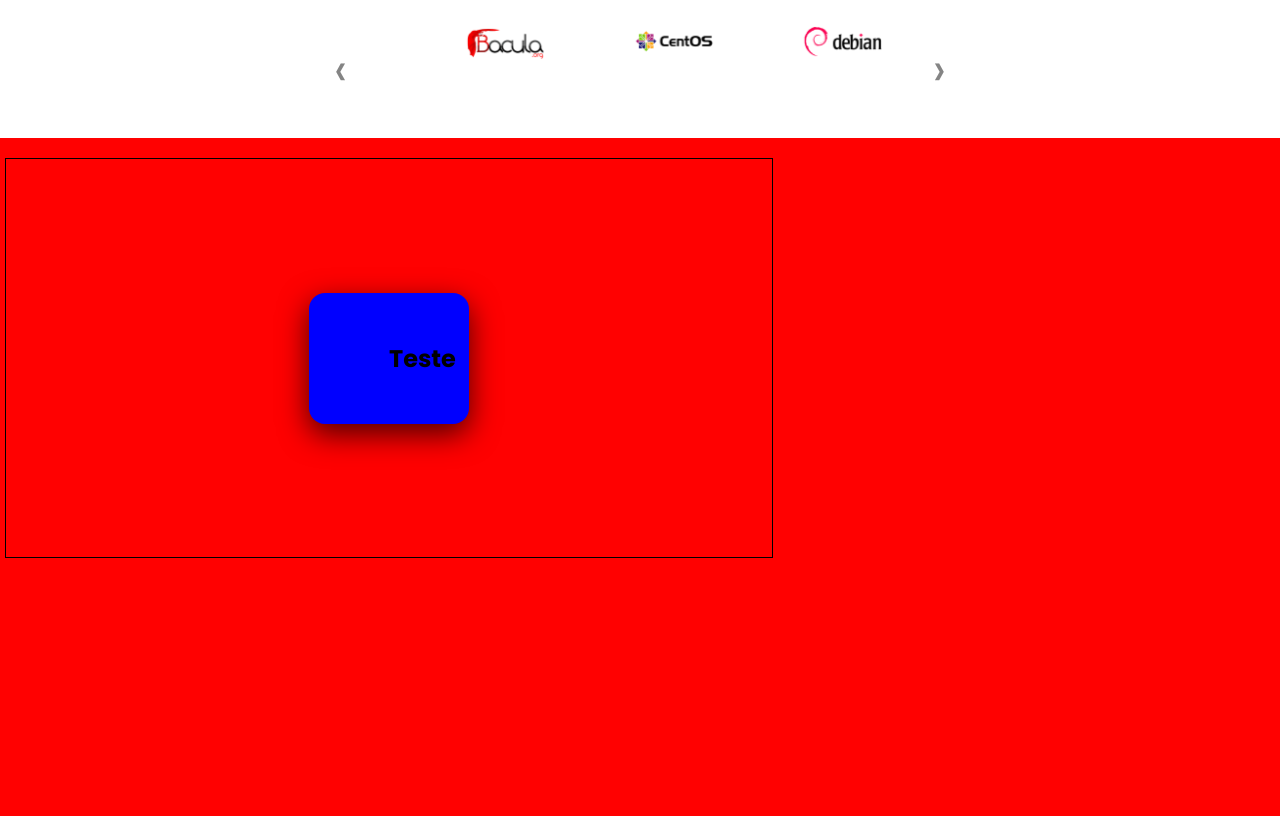
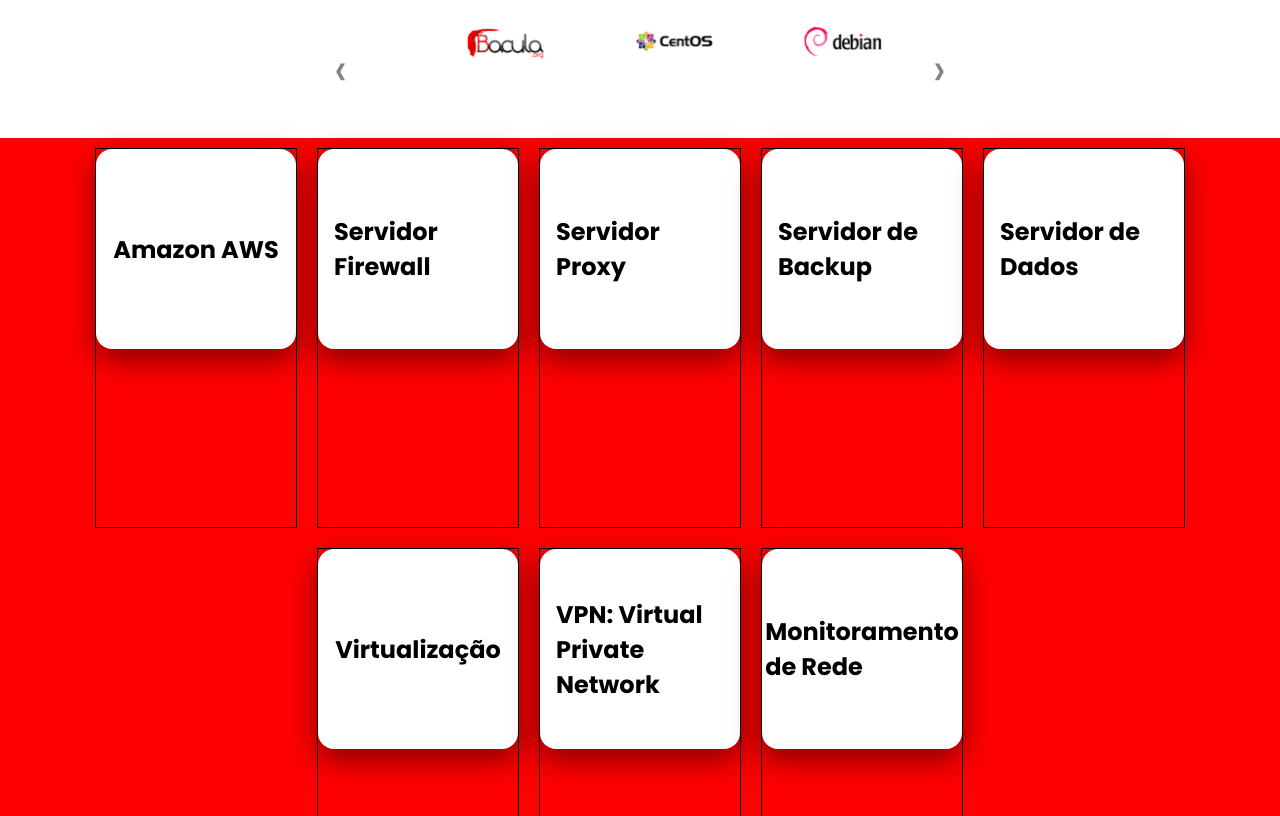
Before and after one commit to deivideguilherme/landing-page-links, a React (Vite) app: page / in a window 1280 px wide. Shown: the part 1500-2316 px from the top of the page. Built offline with nearby package versions, Linux system fonts and the light colour scheme.

Commit message:
Ajustado cards para terem o mesmo tamanho, alterado display de flex para grid

```diff
--- a/package.json
+++ b/package.json
@@ -15,10 +15,13 @@
     "@fortawesome/free-regular-svg-icons": "^6.6.0",
     "@fortawesome/free-solid-svg-icons": "^6.6.0",
     "@fortawesome/react-fontawesome": "^0.2.2",
+    "@react-icons/all-files": "^4.1.0",
     "framer-motion": "^11.5.5",
+    "jquery": "^3.7.1",
     "prop-types": "^15.8.1",
     "react": "^18.3.1",
     "react-dom": "^18.3.1",
+    "react-icons": "^5.3.0",
     "react-slick": "^0.30.2",
     "slick-carousel": "^1.8.1",
     "styled-components": "^6.1.13",
--- /dev/null
+++ b/src/components/Cards/ServicesData.js
@@ -0,0 +1,51 @@
+import { FaBeer } from "@react-icons/all-files/fa/FaBeer";
+
+export const ServicesData = [
+  {
+    title: "Amazon AWS",
+    description: "Descrição do serviço 1...",
+    icon: { FaBeer },
+  },
+
+  {
+    title: "Servidor Firewall",
+    description: "Descrição do serviço 2...",
+    icon: "FaAws",
+  },
+
+  {
+    title: "Servidor Proxy",
+    description: "Descrição do serviço 3...",
+    icon: "FaAws",
+  },
+
+  {
+    title: "Servidor de Backup",
+    description: "Descrição do serviço 4...",
+    icon: "FaAws",
+  },
+
+  {
+    title: "Servidor de Dados",
+    description: "Descrição do serviço 5...",
+    icon: "FaAws",
+  },
+
+  {
+    title: "Virtualização",
+    description: "Descrição do serviço 6...",
+    icon: "FaAws",
+  },
+
+  {
+    title: "VPN: Virtual Private Network",
+    description: "Descrição do serviço 7...",
+    icon: "FaAws",
+  },
+
+  {
+    title: "Monitoramento de Rede",
+    description: "Descrição do serviço 8...",
+    icon: "FaAws",
+  },
+];
--- a/src/components/Cards/index.jsx
+++ b/src/components/Cards/index.jsx
@@ -8,24 +8,24 @@
   const [isOpen, setIsOpen] = useState(false);
 
   return (
-    <Cards>
+    <Cards className="app-card">
       <motion.div
+        className="card"
         transition={{ layout: { duration: 1, type: "spring" } }}
         layout
         onClick={() => setIsOpen(!isOpen)}
-        className="card"
         style={{
           borderRadius: "1rem",
-          boxShadow: "0px 10px 30px rgba(0, 0, 0, 0.7)",
+          boxShadow: "0px 10px 30px rgba(0, 0, 0, 0.5)",
         }}
       >
         <motion.h2 layout="position">{title}</motion.h2>
         {isOpen && (
           <motion.div
+            className="expand"
             initial={{ opacity: 0 }}
             animate={{ opacity: 1 }}
             transition={{ duration: 1 }}
-            className="expand"
           >
             <p>{description}</p>
           </motion.div>
--- a/src/components/Cards/styles.js
+++ b/src/components/Cards/styles.js
@@ -2,28 +2,36 @@
 
 export const Cards = styled.div`
   border: 1px solid #000;
+  margin: 10px;
 
-  display: flex;
-  flex-direction: column;
-  align-items: center;
-  justify-content: center;
-  width: 60%;
-  height: 50%;
-  margin: 20px 5px 20px 5px;
-
+  .app-card {
+    display: grid;
+    grid-template-columns: repeat(4, 1fr);
+    grid-auto-rows: 200px;
+    grid-gap: 20px;
+    justify-items: center;
+  }
   .card {
-    width: 150px;
-    background-color: blue;
-    padding: 3rem 5rem;
-    border-radius: 1rem; //1rem = 16px
+    background-color: #fff;
+    padding: 1rem;
+    border-radius: 2rem; //1rem = 16px
+    width: 200px;
+    height: 200px;
+    display: flex;
+    flex-direction: column;
+    justify-content: center;
+    align-items: center;
+    overflow: visible;
+    transition: height 0.3s ease;
   }
 
   .card p {
-    padding-top: 1rem;
+    padding-top: 0.5rem;
     line-height: 150%;
+    text-align: center;
   }
 
   .expand {
-    width: 50rem;
+    width: 400px;
   }
 `;
--- a/src/pages/index.jsx
+++ b/src/pages/index.jsx
@@ -11,6 +11,7 @@
 import { MenuData } from "../components/Navbar/MenuData-Navbar";
 import { CarouselData } from "../components/Carousel/CarouselData";
 import { ProvidedServicesData } from "../components/ProvidedServices/ProvidedServicesData";
+import { ServicesData } from "../components/Cards/ServicesData";
 import ServiceCards from "../components/Cards";
 
 import {
@@ -258,7 +259,14 @@
 
       {/* Serviços oferecidos pela empresa */}
       <Services>
-        <ServiceCards title="Teste" description="Lorem, ipsum."></ServiceCards>
+        {ServicesData.map((service, index) => (
+          <ServiceCards
+            key={index}
+            icon={service.icon}
+            title={service.title}
+            description={service.description}
+          />
+        ))}
       </Services>
     </ContainerMain>
   );
--- a/src/pages/styles.js
+++ b/src/pages/styles.js
@@ -333,6 +333,9 @@
 `;
 
 export const Services = styled.section`
+  display: flex;
+  flex-wrap: wrap;
+  justify-content: center;
   width: 100%;
   height: 800px;
   background-color: var(--primary-color);
```
Also changed, not shown: 1 other file (tests, documents, lock files or other folders).
